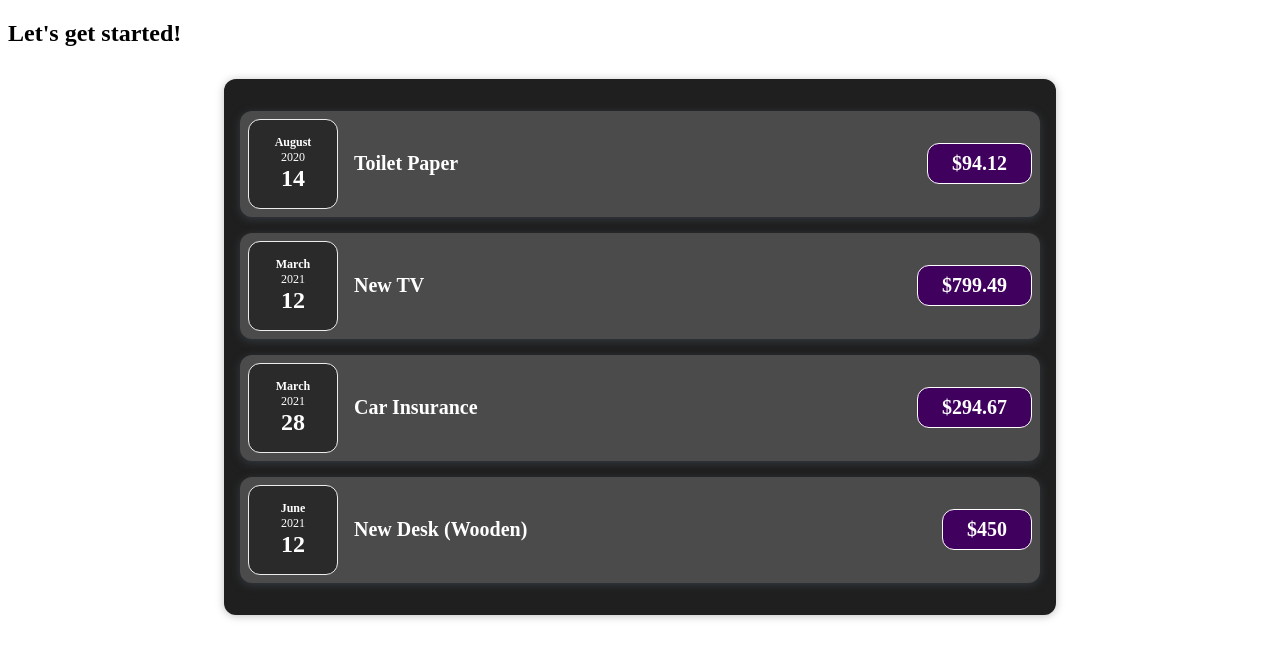
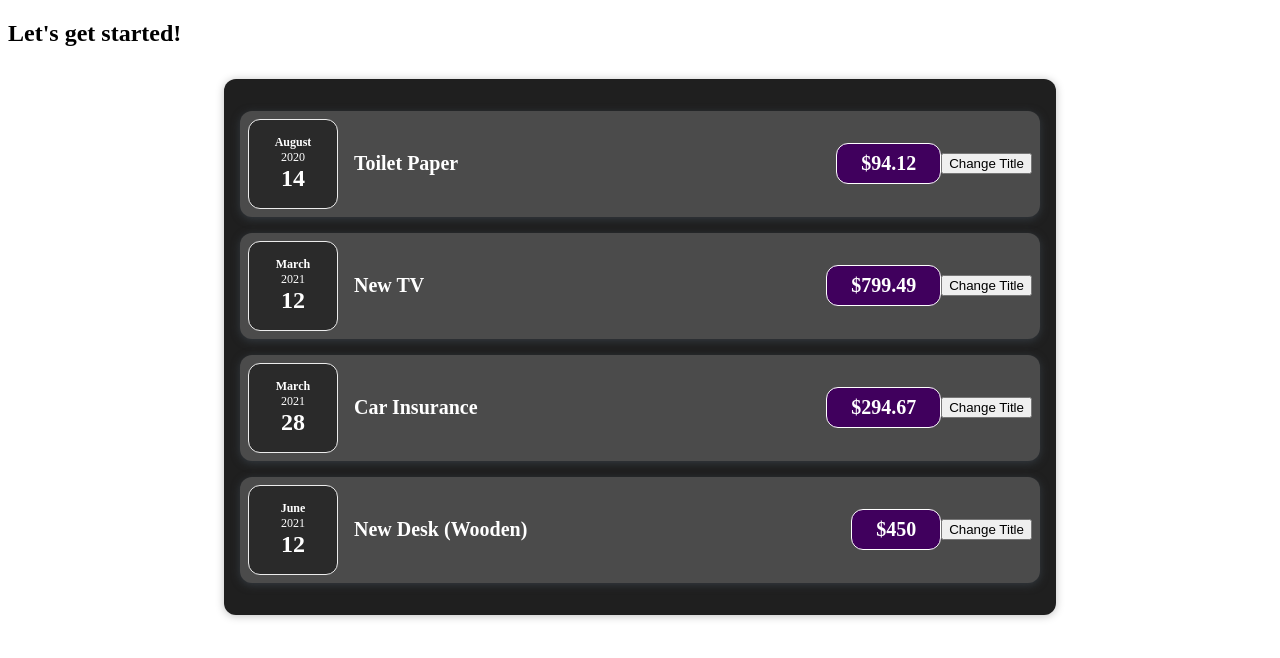
Before and after one commit to ShivangPatel2602/money-tracker, a React (Create React App) app: page / in a window 1280 px wide. Shown: the top 658 px of the page. Built offline with nearby package versions, Linux system fonts and the light colour scheme.

Commit message:
Added state to the expenseItem component

```diff
--- a/src/components/Expenses/ExpenseItem.jsx
+++ b/src/components/Expenses/ExpenseItem.jsx
@@ -1,16 +1,24 @@
-import React from "react";
+import React, { useState } from "react";
 import "./ExpenseItem.css";
 import ExpenseDate from "./ExpenseDate";
 import Card from "../UI/Card";
 
 function ExpenseItem(props) {
+
+    const [title, setTitle] = useState(props.title);
+
+    const clickHandler = () => {
+        setTitle('Updated!');
+    }
+
     return (
         <Card className="expense-item">
-            <ExpenseDate date={props.date}/>
+            <ExpenseDate date={props.date} />
             <div className="expense-item__description">
-                <h2>{props.title}</h2>
+                <h2>{title}</h2>
                 <div className="expense-item__price">${props.amount}</div>
             </div>
+            <button onClick={clickHandler}>Change Title</button>
         </Card>
     )
 }
```
